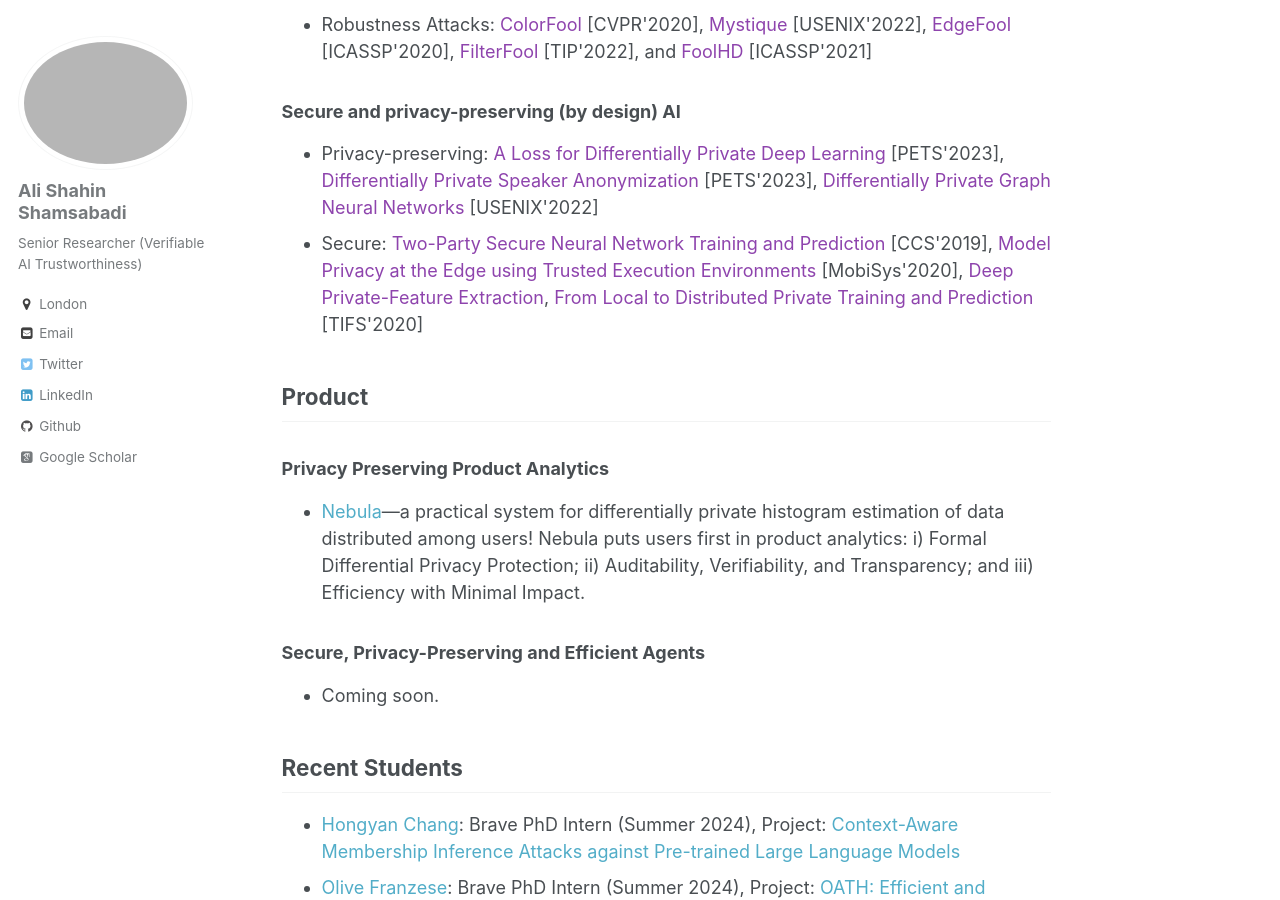
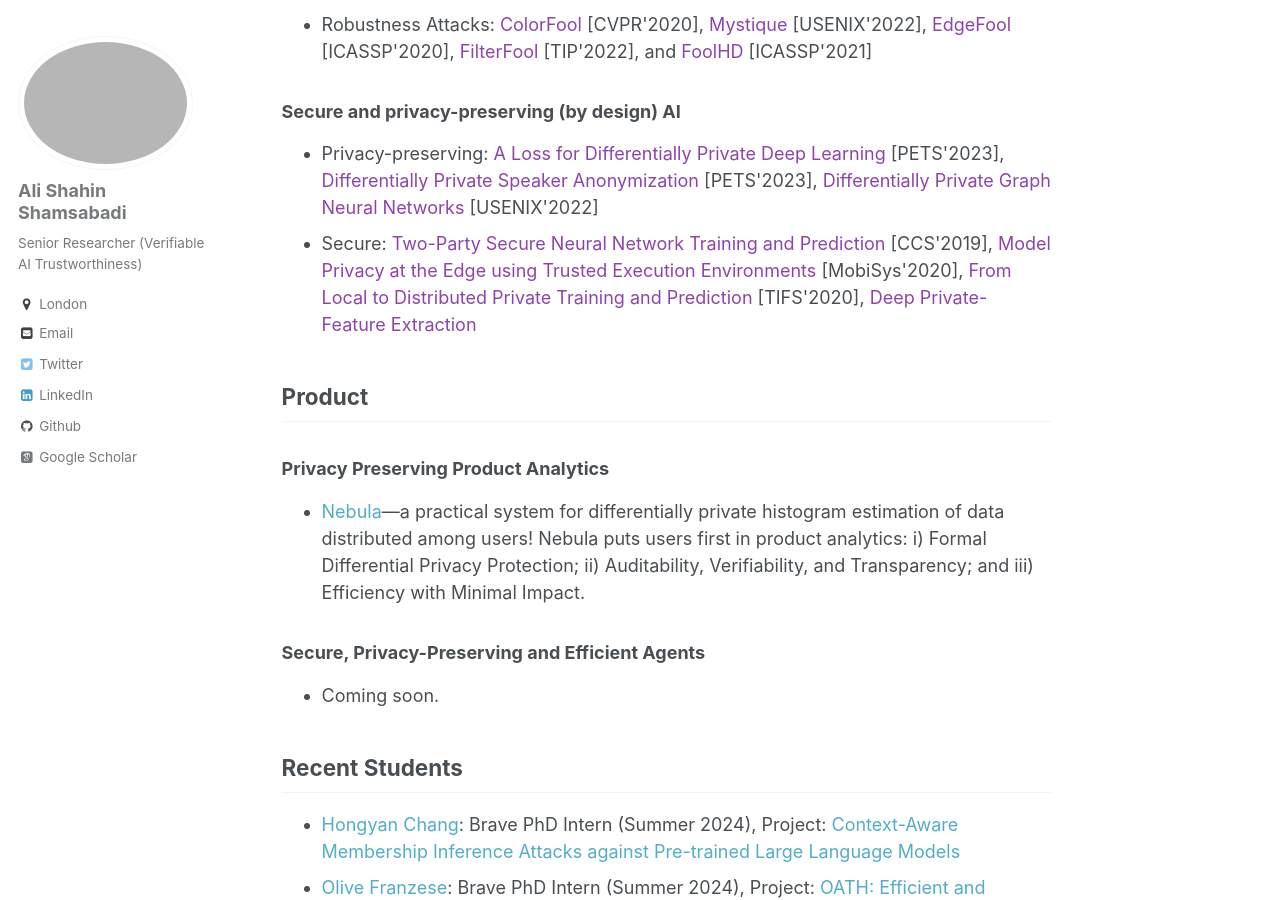
Before and after one commit to AliShahin/AliShahin.github.io, a Jekyll site: the page built from _pages/about.md, in a window 1280 px wide and 900 px high, scrolled down 1260 px. Built offline with Jekyll 4.4.1, drawn with Linux system fonts in a browser that asks for light colours; some web fonts are replaced.

Commit message:
Update about.md

```diff
--- a/_pages/about.md
+++ b/_pages/about.md
@@ -77,8 +77,8 @@ My research initiates a fundamental question:
   <li>Secure:
     <a href="https://arxiv.org/pdf/1907.03372" style="color:#8e44ad;">Two-Party Secure Neural Network Training and Prediction</a> [CCS'2019],
     <a href="https://arxiv.org/pdf/2004.05703" style="color:#8e44ad;">Model Privacy at the Edge using Trusted Execution Environments</a> [MobiSys'2020],
-    <a href="https://arxiv.org/pdf/1802.03151.pdf" style="color:#8e44ad;">Deep Private-Feature Extraction</a>,
-    <a href="https://arxiv.org/pdf/2004.05574" style="color:#8e44ad;">From Local to Distributed Private Training and Prediction</a> [TIFS'2020]
+    <a href="https://arxiv.org/pdf/2004.05574" style="color:#8e44ad;">From Local to Distributed Private Training and Prediction</a> [TIFS'2020],
+    <a href="https://arxiv.org/pdf/1802.03151.pdf" style="color:#8e44ad;">Deep Private-Feature Extraction</a>
   </li>
 </ul>
 
```
